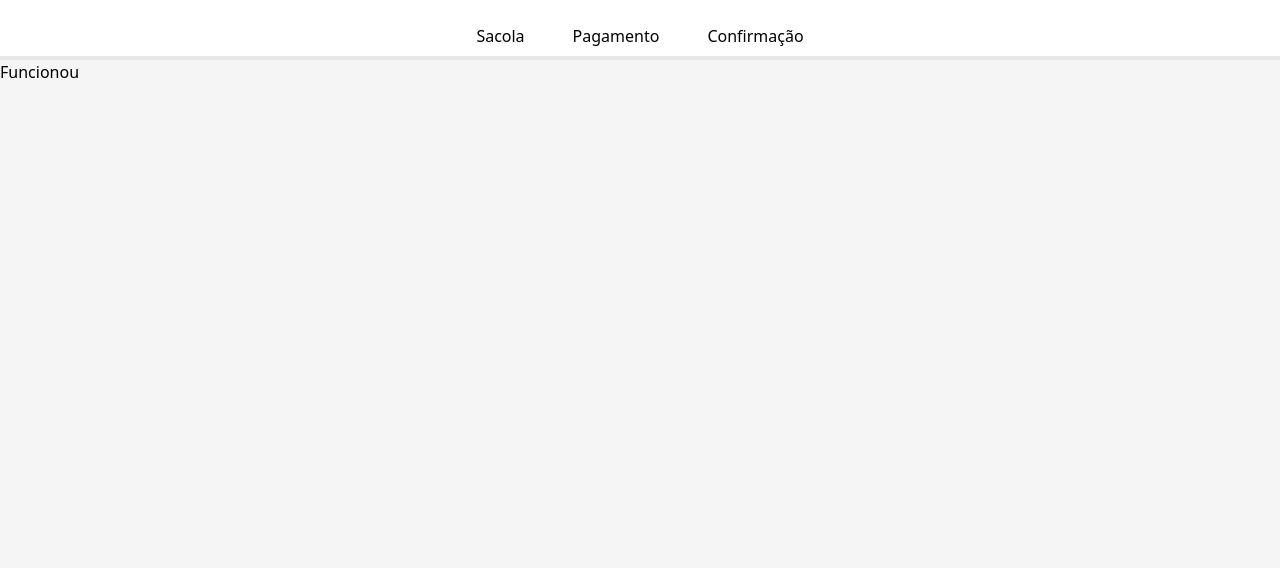
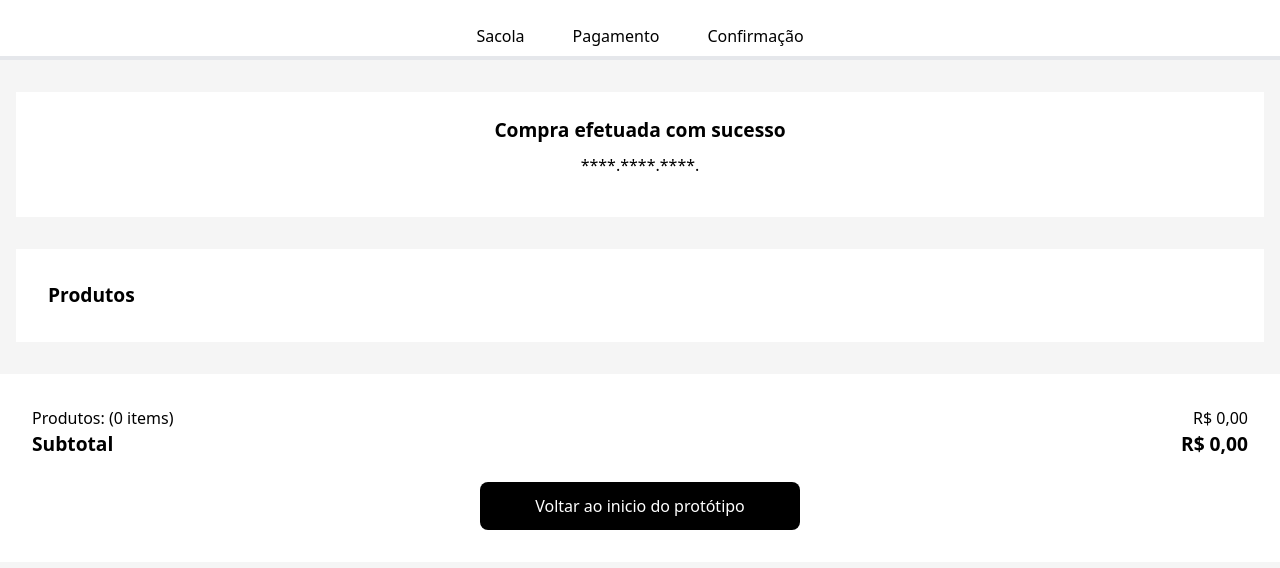
Before and after one commit to GbSouza15/pay, a React (Vite) app: page /confirmPay in a window 1280 px wide. Shown: the top 568 px of the page. Built offline with nearby package versions, Linux system fonts and the light colour scheme.

Commit message:
feat: update prices and finish confirm pay

```diff
--- a/src/components/Bag.jsx
+++ b/src/components/Bag.jsx
@@ -44,7 +44,7 @@ function Bag() {
                         <div className='flex bg-white items-center w-[95%] gap-[0.938rem] p-[1.5rem] justify-between ' key={index}>
                             <img src={img[index]} alt="" />
                             <p className='w-[15rem] text-[.75rem]'>{name}</p>
-                            <p><strong>R$ {price[index]}</strong></p>
+                            <p><strong>R$ {price[index].toLocaleString('pt-BR', {minimumFractionDigits: 2, maximumFractionDigits: 2})}</strong></p>
                         </div>
                     ))}
                 </div>
@@ -53,11 +53,11 @@ function Bag() {
             <div className='bg-white p-[2rem]'>
                 <div className='flex justify-between'>
                     <p>Produtos: ({`${names.length} items`})</p>
-                    <p>{`R$ ${price.reduce((accumulator, currentValue) => accumulator + currentValue, 0)}`}</p>
+                    <p>{`R$ ${price.reduce((accumulator, currentValue) => accumulator + currentValue, 0).toLocaleString('pt-BR', {minimumFractionDigits: 2, maximumFractionDigits: 2})}`}</p>
                 </div>
                 <div className='flex justify-between'>
-                    <strong><p>{`Subtotal `}</p></strong>
-                    <strong><p>{`R$ ${price.reduce((accumulator, currentValue) => accumulator + currentValue, 0)}`}</p></strong>
+                    <strong><p className='text-[1.2rem]'>{`Subtotal `}</p></strong>
+                    <strong><p className='text-[1.2rem]'>{`R$ ${price.reduce((accumulator, currentValue) => accumulator + currentValue, 0).toLocaleString('pt-BR', {minimumFractionDigits: 2, maximumFractionDigits: 2})}`}</p></strong>
                 </div>
                 <div className='flex justify-center'>
                     <Link to='/pay'><button className='bg-[#9222DC] text-white rounded-[.5rem] w-[20rem] h-[3rem] mt-[1.5rem]'>Seguir para o pagamento</button></Link>
--- a/src/components/ConfirmPay.jsx
+++ b/src/components/ConfirmPay.jsx
@@ -1,14 +1,54 @@
 import { useAtom } from 'jotai'
-import { nameProduct, priceProduct, userCardNumber, userNameCard, userDateCard, userCardCvc } from "../atoms/StatesProducts.jsx";
+import { nameProduct, priceProduct, imgProduct, userCardNumber, userNameCard, userDateCard, userCardCvc } from "../atoms/StatesProducts.jsx";
 import {Link} from "react-router-dom";
 
 function ConfirmPay() {
 
+    const [names, setNames] = useAtom(nameProduct)
+    const [price, setPrice] = useAtom(priceProduct)
+    const [img, setImg] = useAtom(imgProduct)
+
+    const [numberCard, setNumberCard] = useAtom(userCardNumber)
+    const [nameCard, setNameCard] = useAtom(userNameCard)
+    const [dateCard, setDateCard] = useAtom(userDateCard)
+    const [cvc, setCvc] = useAtom(userCardCvc)
+
     return (
-        <div className=''>
-            <h1>Funcionou</h1>
+        <div>
+            <div className='flex flex-col items-center bg-white mt-[2rem] p-[1.5rem] mx-[1rem] gap-[.5rem]'>
+                <strong><h1 className='text-[1.2rem]'>Compra efetuada com sucesso</h1></strong>
+                <p>{`****.****.****.${numberCard.slice(-4)}`}</p>
+                <p>{nameCard}</p>
+                <p>{dateCard}</p>
+            </div>
+
+            <div className='bg-white mt-[2rem] mx-[1rem]'>
+                <strong><h1 className='pt-[2rem] pl-[2rem] text-[1.2rem]'>Produtos</h1></strong>
+
+                <div className='flex flex-col items-center py-[1rem] rounded-[.5rem]'>
+                    {names.map((name, index) => (
+                        <div className='flex bg-white items-center w-[95%] gap-[0.938rem] p-[1.5rem] justify-between ' key={index}>
+                            <img src={img[index]} alt="" />
+                            <p className='w-[20rem] text-[.80rem]'>{name}</p>
+                        </div>
+                    ))}
+                </div>
+            </div>
+
+            <div className='bg-white p-[2rem] mt-[2rem]'>
+                <div className='flex justify-between'>
+                    <p>Produtos: ({`${names.length} items`})</p>
+                    <p>{`R$ ${price.reduce((accumulator, currentValue) => accumulator + currentValue, 0).toLocaleString('pt-BR', {minimumFractionDigits: 2, maximumFractionDigits: 2})}`}</p>
+                </div>
+                <div className='flex justify-between'>
+                    <strong><p className='text-[1.2rem]'>{`Subtotal `}</p></strong>
+                    <strong><p className='text-[1.2rem]'>{`R$ ${price.reduce((accumulator, currentValue) => accumulator + currentValue, 0).toLocaleString('pt-BR', {minimumFractionDigits: 2, maximumFractionDigits: 2})}`}</p></strong>
+                </div>
+                <div className='flex justify-center'>
+                    <Link to='/'><button className='bg-black text-white rounded-[.5rem] w-[20rem] h-[3rem] mt-[1.5rem]'>Voltar ao inicio do protótipo </button></Link>
+                </div>
+            </div>
         </div>
-
     )
 }
 
--- a/src/components/Pay.jsx
+++ b/src/components/Pay.jsx
@@ -12,10 +12,6 @@ function Pag() {
     const [dateCard, setDateCard] = useAtom(userDateCard)
     const [cvc, setCvc] = useAtom(userCardCvc)
     console.log(dateCard)
-
-    function handleClick() {
-
-    }
 
 
     return (
@@ -55,16 +51,16 @@ function Pag() {
             <div className='bg-white mt-[2rem] p-[2rem]'>
                 <div className='flex justify-between'>
                     <p>Produtos: ({`${names.length} items`})</p>
-                    <p>{`R$ ${price.reduce((accumulator, currentValue) => accumulator + currentValue, 0)}`}</p>
+                    <p>{`R$ ${price.reduce((accumulator, currentValue) => accumulator + currentValue, 0).toLocaleString('pt-BR', {minimumFractionDigits: 2, maximumFractionDigits: 2})}`}</p>
                 </div>
 
                 <div className='flex justify-between'>
-                    <strong><p>{`Subtotal`}</p></strong>
-                    <strong><p>{`R$ ${price.reduce((accumulator, currentValue) => accumulator + currentValue, 0)}`}</p></strong>
+                    <strong><p className='text-[1.2rem]'>{`Subtotal`}</p></strong>
+                    <strong><p className='text-[1.2rem]'>{`R$ ${price.reduce((accumulator, currentValue) => accumulator + currentValue, 0).toLocaleString('pt-BR', {minimumFractionDigits: 2, maximumFractionDigits: 2})}`}</p></strong>
                 </div>
 
                 <div className='flex justify-center'>
-                    <Link to='/confirmPay'><button onClick={handleClick} className='bg-[#9222DC] text-white rounded-[.5rem] w-[20rem] h-[3rem] mt-[1.5rem]'>Finalizar Pagamento</button></Link>
+                    <Link to='/confirmPay'><button className='bg-[#9222DC] text-white rounded-[.5rem] w-[20rem] h-[3rem] mt-[1.5rem]'>Finalizar Pagamento</button></Link>
                 </div>
             </div>
         </div>
--- a/src/pages/SharedLayout.jsx
+++ b/src/pages/SharedLayout.jsx
@@ -5,7 +5,7 @@ function Nav() {
         <>
         <nav className='pt-[1.5rem] pb-[.5rem] bg-white border-b-4'>
             <ul className='flex justify-center gap-[3rem]'>
-                <Link to='/'><li>Sacola</li></Link>
+                <li>Sacola</li>
                 <li>Pagamento</li>
                 <li>Confirmação</li>
             </ul>
```
